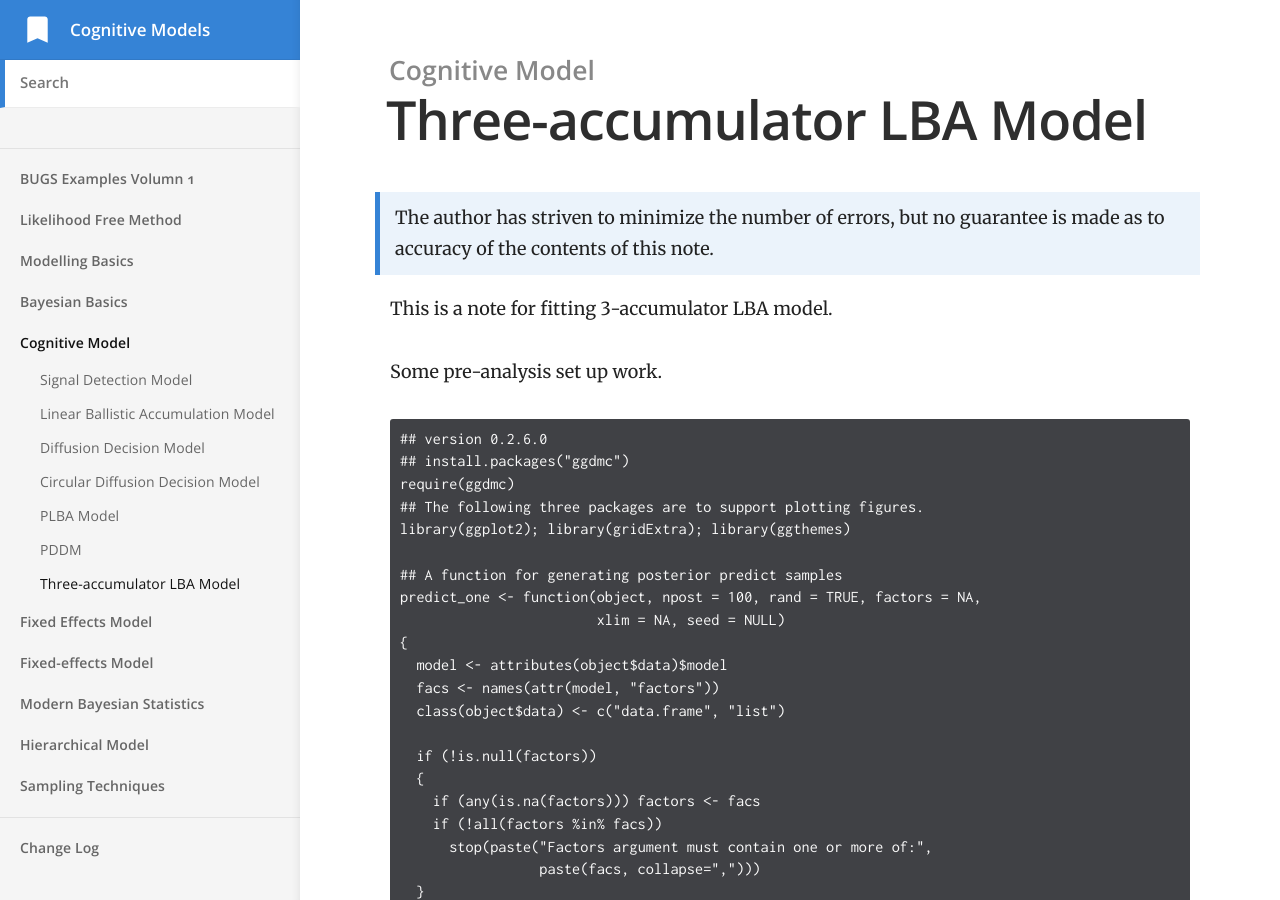
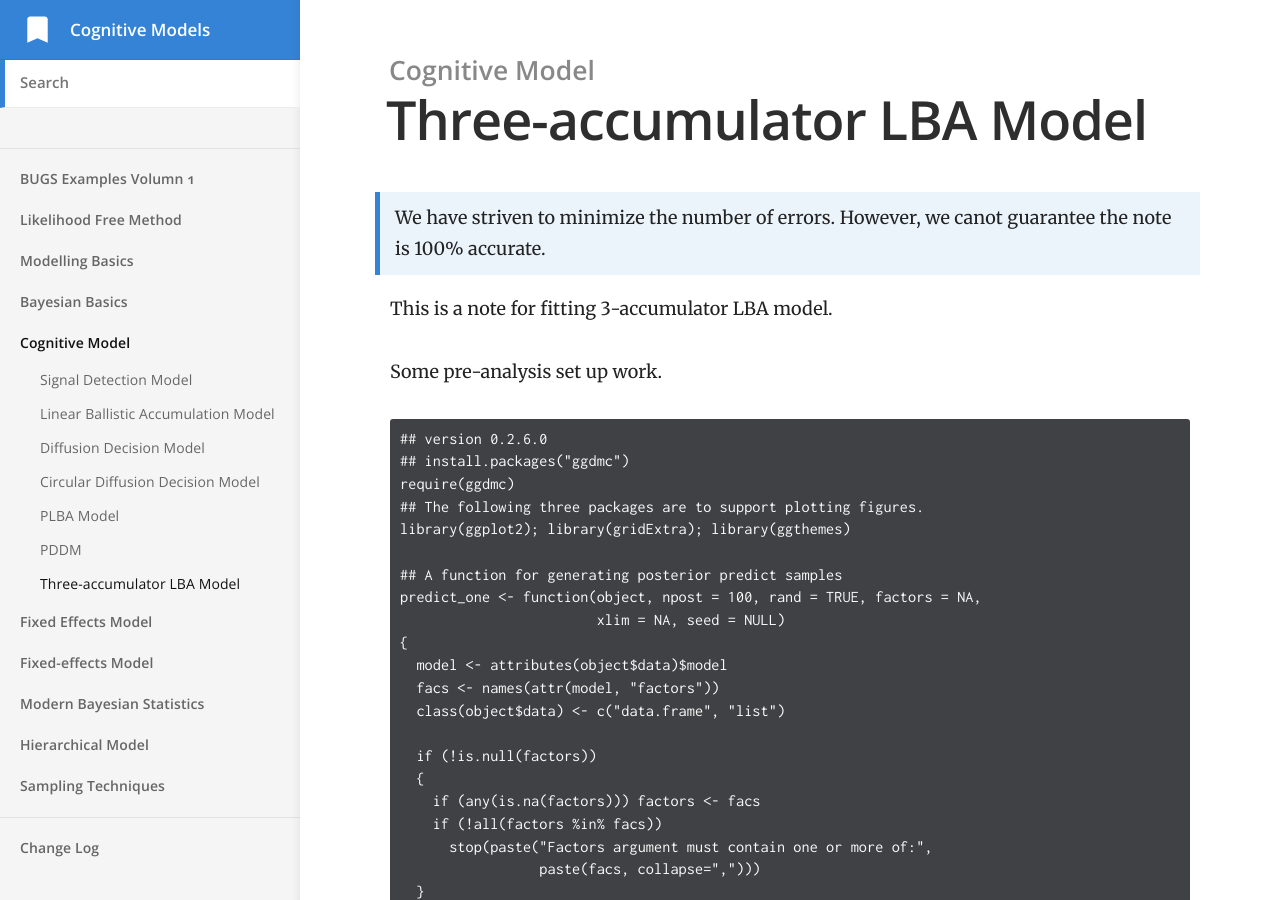
Before and after one commit to yxlin/yxlin.github.io, a Jekyll site: the page built from _docs/cognitive-model/lba3.md, in a window 1280 px wide and 900 px high. Built offline with Jekyll 4.4.1, drawn with Linux system fonts in a browser that asks for light colours.

Commit message:
add lba3.md

```diff
--- a/_docs/cognitive-model/lba3.md
+++ b/_docs/cognitive-model/lba3.md
@@ -4,8 +4,8 @@ category: Cognitive Model
 order: 7
 ---
 
-> The author has striven to minimize the number of errors, but no guarantee is made as to accuracy
-> of the contents of this note.
+> We have striven to minimize the number of errors. However, we canot
+> guarantee the note is 100% accurate.
 
 This is a note for fitting 3-accumulator LBA model.
 
```
